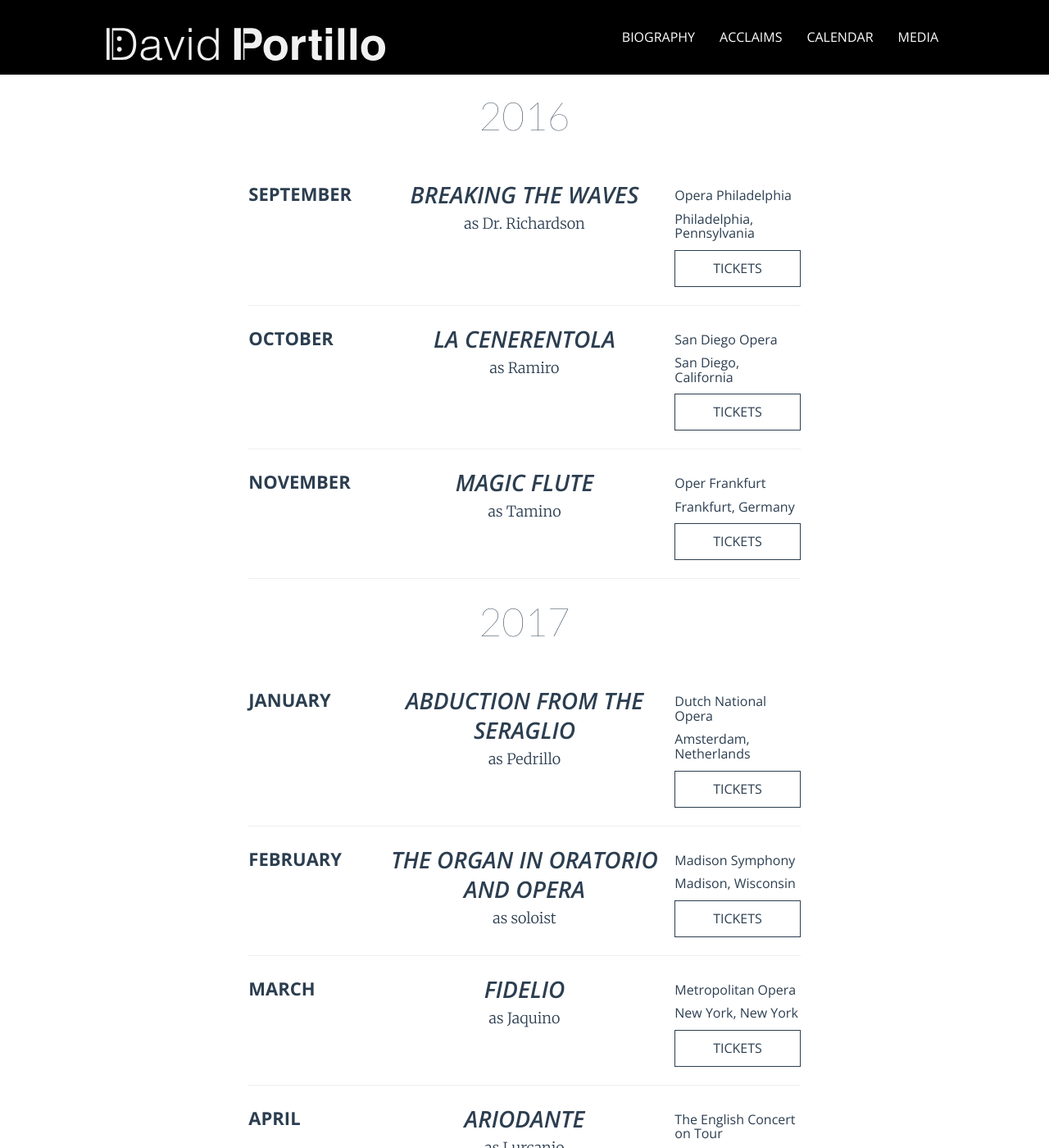
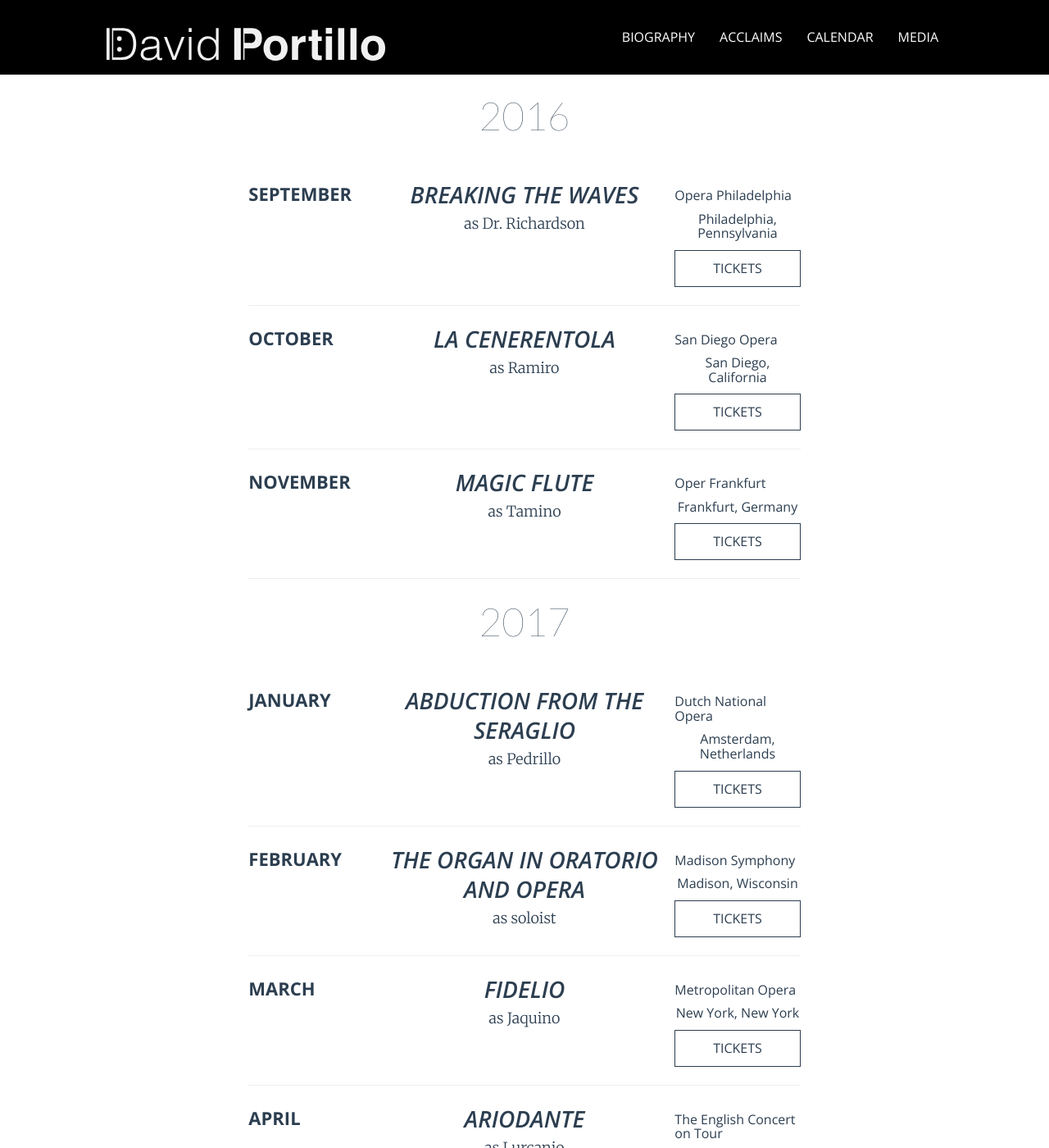
Before and after one commit to davidportillo/tenorwebsite, a Jekyll site: the page built from calendar.html, in a window 1280 px wide and 1400 px high, scrolled down 521 px. Shown: the whole window at 82% size. Built offline with Jekyll 4.4.1, drawn with Linux system fonts in a browser that asks for light colours; nearby versions of some CDN libraries.

Commit message:
adds mobile styling for caelndar page

```diff
--- a/_sass/_calendar.scss
+++ b/_sass/_calendar.scss
@@ -96,3 +96,11 @@
 		padding: 10px 12px;
 	}
 }
+
+@media only screen and (min-width : 320px) {
+	.calendar-page-event-location {
+		text-align: center;
+	}
+}
+@media only screen and (min-width : 992px) {
+}
--- a/calendar.html
+++ b/calendar.html
@@ -39,7 +39,7 @@
                         </h4>
                     </div>
                     <div class="col-md-2">
-                        <h6 class="calendar-page-event-house">{{ event.opera-house }}</h6>
+                        <h6 class="calendar-page-event-house hidden-xs">{{ event.opera-house }}</h6>
                         <h6 class="calendar-page-event-location">{{ event.location-city }}, {{ event.location-state }}</h6>
 
                         {% if event.ticket-link and upcoming_event_second >= current_time %}
@@ -85,7 +85,7 @@
                         </h4>
                     </div>
                     <div class="col-md-2">
-                        <h6 class="calendar-page-event-house">{{ event.opera-house }}</h6>
+                        <h6 class="calendar-page-event-house hidden-xs">{{ event.opera-house }}</h6>
                         <h6 class="calendar-page-event-location">{{ event.location-city }}, {{ event.location-state }}</h6>
                     </div>
                     <div class="col-md-8 col-md-offset-2">
```
